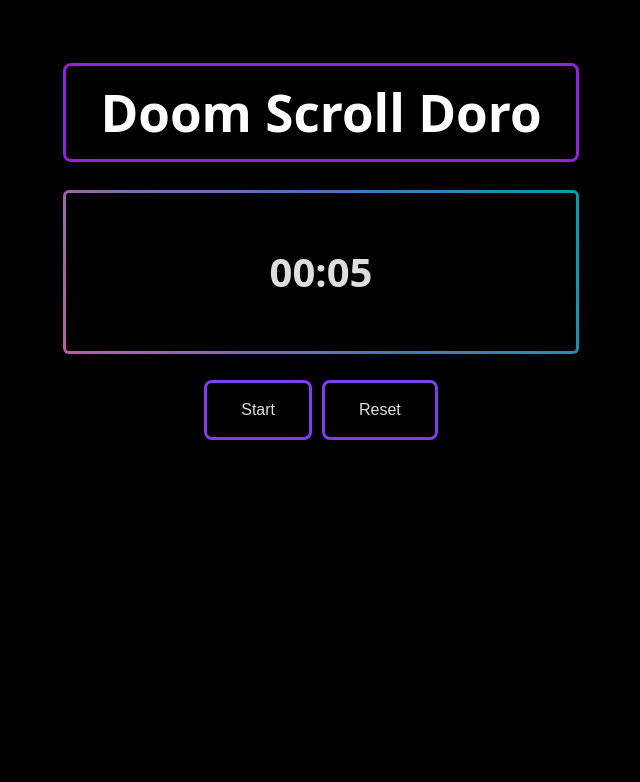
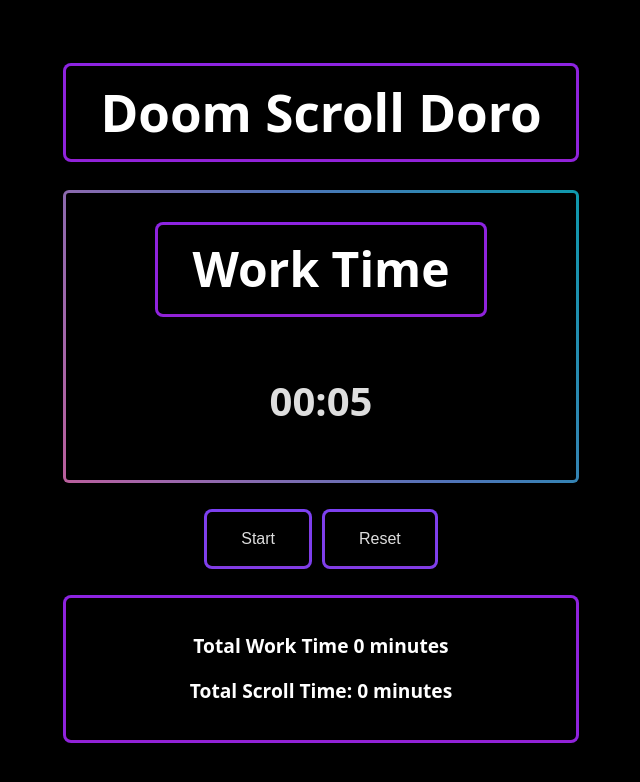
Before and after one commit to smallnumbers0/studydoro, a React (Vite) app: page / in a window 1280 px wide. Shown: the top 782 px of the page, without its empty margins (319-959 px from the left). Built offline with nearby package versions, Linux system fonts and the light colour scheme.

Commit message:
add totals component and fix component layout

```diff
--- a/src/App.jsx
+++ b/src/App.jsx
@@ -1,15 +1,17 @@
 import { useState } from "react";
 import { useEffect } from "react";
 import "./App.css";
-import Timer from "./components/Timer";
-import Buttons from "./components/Buttons";
+import Timer from "./components/Timer/Timer";
+import Buttons from "./components/Buttons/Buttons";
+import Totals from "./components/Totals/Totals";
+
 //time is set to 5 secs for debugging,
 function App() {
   const [time, setTime] = useState({
     mins: 0,
     secs: 5,
   });
-  const [isStudyTime, setIsStudyTime] = useState(false);
+  const [isStudyTime, setIsStudyTime] = useState(true);
   const [isBreakTime, setIsBreakTime] = useState(false);
   const [isRunning, setIsRunning] = useState(false);
 
@@ -58,7 +60,7 @@ function App() {
               setTime({ mins: 0, secs: 3 });
               addBreakTimeToStorage(1);
             }
-            return prevTime;
+            return runningTime;
           }
         });
       };
@@ -67,13 +69,13 @@ function App() {
     }
 
     return () => clearInterval(interval);
-  }, [isRunning]);
+  }, [isRunning, isStudyTime]);
   return (
     <>
       <div>
         <h1>Doom Scroll Doro</h1>
       </div>
-      <Timer time={time} />
+      <Timer time={time} isStudyTime={isStudyTime} />
       <Buttons
         onToggle={handleToggle}
         isRunning={isRunning}
@@ -82,6 +84,7 @@ function App() {
           setTime({ mins: 0, secs: 5 });
         }}
       />
+      <Totals />
     </>
   );
 }
--- a/src/components/Timer.css
+++ b/src/components/Timer/Timer.css
@@ -2,6 +2,13 @@
   font-size: 2.5rem;
   font-weight: bold;
   padding: 1rem;
+}
+
+.timer-label {
+  font-size: 3rem;
+  font-weight: bold;
+  color: #ffffff;
+  margin-bottom: 0.5rem;
 }
 
 /* gradient border animation credit: https://codepen.io/mike-schultz/pen/NgQvGO */
--- a/src/components/Timer.jsx
+++ b/src/components/Timer/Timer.jsx
@@ -1,8 +1,11 @@
 import "./Timer.css";
 
-function Timer({ time }) {
+function Timer({ time, isStudyTime }) {
   return (
     <div className="timer-container">
+      <h1 className="timer-label">
+        {isStudyTime ? "Work Time" : "Scroll Time"}
+      </h1>
       <h2 className="timer">
         {String(time.mins).padStart(2, "0")}:{String(time.secs).padStart(2, "0")}
       </h2>
--- /dev/null
+++ b/src/components/Totals/Totals.css
@@ -0,0 +1,11 @@
+.totals-container {
+  color: rgb(255, 255, 255);
+  font-size: 0.8rem;
+  background-color: #000000;
+  box-shadow: rgba(226, 5, 5, 0.16) 0px 1px 4px,
+    rgb(140, 37, 230) 0px 0px 0px 3px;
+  border: 2px solid #000000;
+  border-radius: 5px;
+  margin-top: 2rem;
+  padding: 1rem 2rem;
+}
--- /dev/null
+++ b/src/components/Totals/Totals.jsx
@@ -0,0 +1,12 @@
+import "./Totals.css"
+
+function Totals() {
+    return (
+        <div className="totals-container">
+            <h2>Total Work Time {localStorage.getItem("totalStudyTime") || 0} minutes</h2>
+            <h2>Total Scroll Time: {localStorage.getItem("totalBreakTime") || 0} minutes</h2>
+        </div>
+    )
+}
+
+export default Totals;
```
Also changed, not shown: src/components/Buttons/Buttons.css (renamed from src/components/Buttons.css), src/components/Buttons/Buttons.jsx (renamed from src/components/Buttons.jsx).
